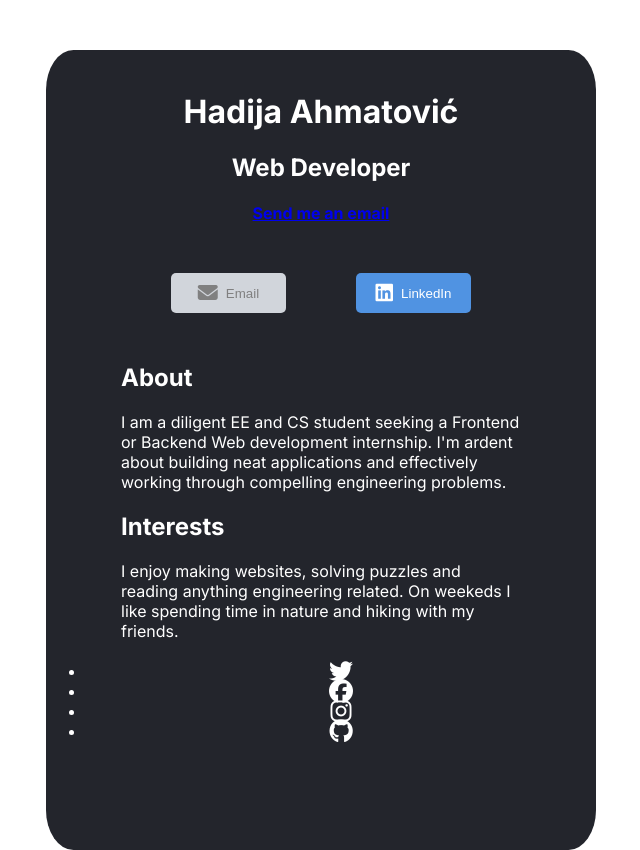
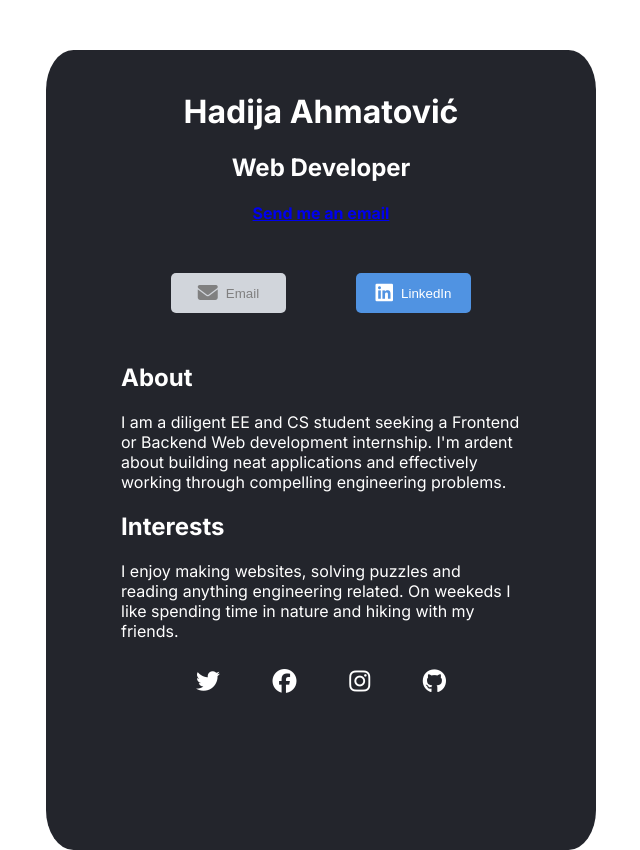
Before and after one commit to hahmatovic1/digital-business-card, a React (Create React App) app: page / in a window 1280 px wide. Shown: the whole page, without its empty margins (319-959 px from the left). Built offline with nearby package versions, Linux system fonts and the light colour scheme.

Commit message:
style: Add style to footer icons

```diff
--- a/public/styles.css
+++ b/public/styles.css
@@ -56,3 +56,20 @@
     margin: 50px auto 20px;
     text-align: left;
 }
+
+
+/* footer */
+
+.footer {
+    display: flex;
+    justify-content: space-between;
+    list-style-type: none;
+    width: 250px;
+    margin: 30px auto 20px;
+    padding: 0;
+}
+
+.icon {
+    color: white;
+    text-decoration: none;
+}
```
